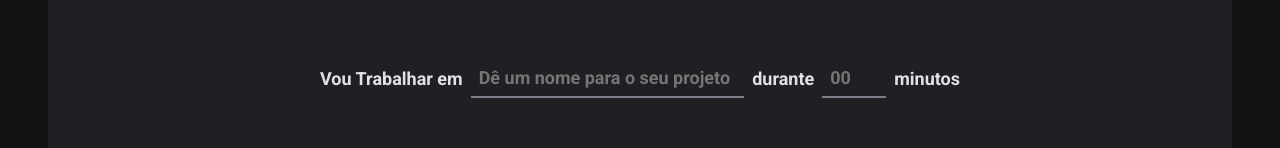
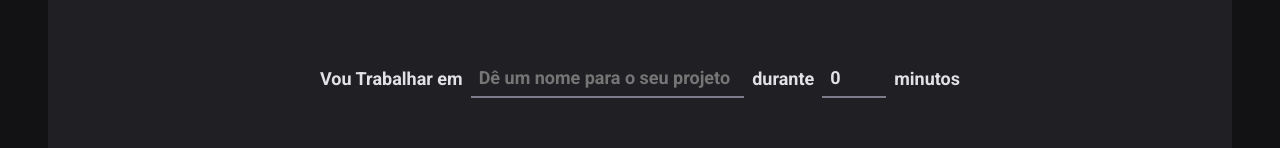
Before and after one commit to Arthur-art/reactjs-ignite-rocketseat-trilha-2022, a React (Vite) app in the folder Project/ignite-timer/: page / in a window 1280 px wide. Shown: the part 166-314 px from the top of the page. Built offline with nearby package versions, Linux system fonts and the light colour scheme.

Commit message:
Trabalhando Typescript no zod

```diff
--- a/Project/ignite-timer/src/pages/Home/Home.tsx
+++ b/Project/ignite-timer/src/pages/Home/Home.tsx
@@ -19,14 +19,29 @@
     .min(5, 'O ciclo precisa ser de no minimo 5 minutos.')
     .max(60, 'O ciclo precisa ser de no máximo 60 minutos.'),
 })
+
+/*
+interface NewCycleFormData {
+  task: string
+  minutesAmount: number
+}
+*/
+
+type NewCycleFormData = zod.infer<typeof newCycleFormValidationSchema>
+
 export const Home = () => {
-  const { register, handleSubmit, watch, formState } = useForm({
-    resolver: zodResolver(newCycleFormValidationSchema),
-  })
+  const { register, handleSubmit, watch, formState } =
+    useForm<NewCycleFormData>({
+      resolver: zodResolver(newCycleFormValidationSchema),
+      defaultValues: {
+        task: '',
+        minutesAmount: 0,
+      },
+    })
 
   console.log(formState.errors)
 
-  function handleCreateNewCycle(data: any) {
+  function handleCreateNewCycle(data: NewCycleFormData) {
     console.log(data)
   }
 
```
